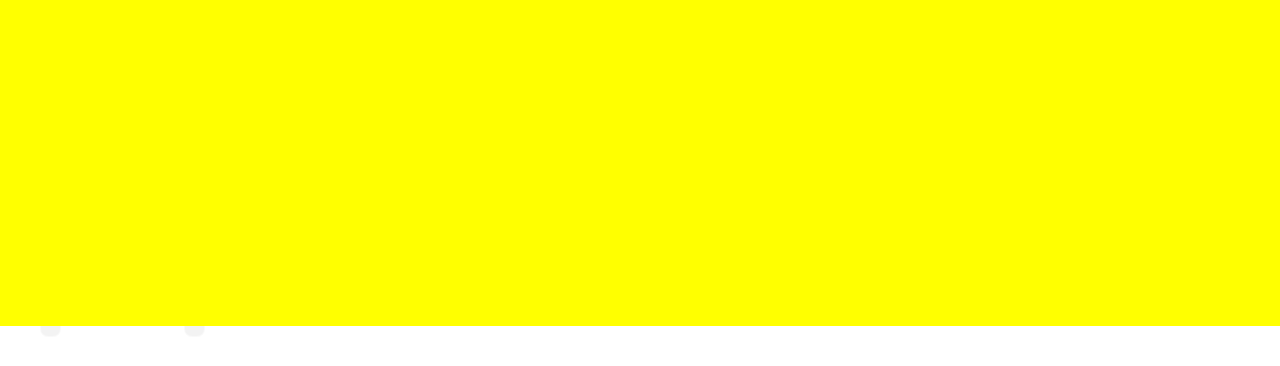
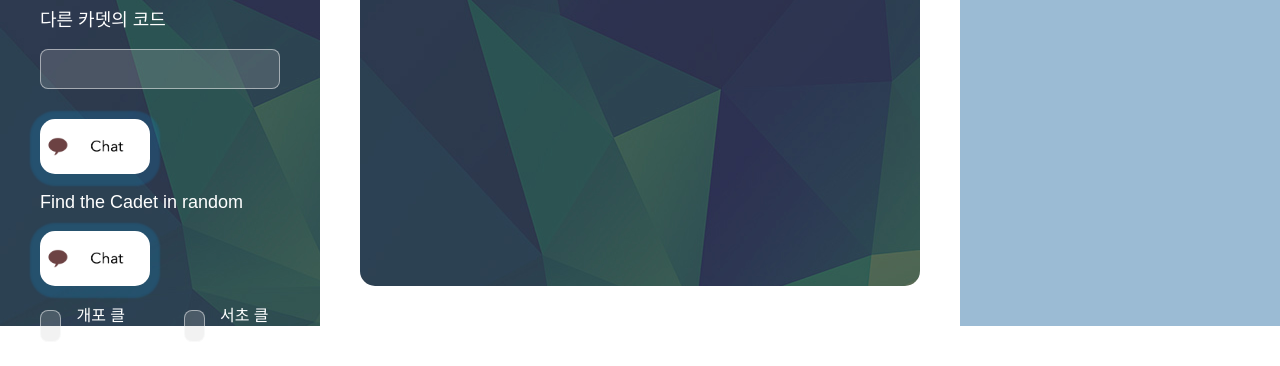
Before and after one commit to 42seouler/BMZ, a website with bundled scripts: page webrtc/public/index.html in a window 1280 px wide. Shown: the part 474-840 px from the top of the page. Built offline with nearby package versions, Linux system fonts and the light colour scheme; files whose address does not match are found by name.

Commit message:
문구 수정

```diff
--- a/webrtc/public/css/style.css
+++ b/webrtc/public/css/style.css
@@ -50,14 +50,14 @@ body {
 
 
 
-@media screen and (max-height: 649px) {
+@media screen and (max-height: 500px) {
   #wrapper {
     visibility: visible;
     z-index: 999;
   }
 }
 
-@media screen and (max-width: 1599px) {
+@media screen and (max-width: 1000px) {
   #wrapper {
     visibility: visible;
     z-index: 999;
--- a/webrtc/public/index.html
+++ b/webrtc/public/index.html
@@ -5,7 +5,7 @@
     </head>
     <body>
         <div id="wrapper" >
-            1600 * 650 이상 환경에서 사용해주세요
+            1600 * 1000 이상 환경에서 사용해주세요
         </div>
         <div class='main_container'>
         <div class='dashboard_container'>
@@ -30,7 +30,7 @@
                 <div class='personal_code_container'>
                     <div class='personal_code_title_container'>
                         <p class='personal_code_title_paragraph'>
-                            My personal code
+                            나의 코드
                         </p>
                     </div>
                     <div class="personal_code_value_container">
@@ -42,7 +42,7 @@
                 </div>
                 </div>
                 <div class='personal_code_connecting_container'>
-                    <p class='personal_code_connecting_paragraph'>Your personal code</p>
+                    <p class='personal_code_connecting_paragraph'>다른 카뎃의 코드</p>
                     <div class='personal_code_connecting_input_container'>
                         <input class='personal_code_input' id='personal_code_input'></input>
                     </div>
```
